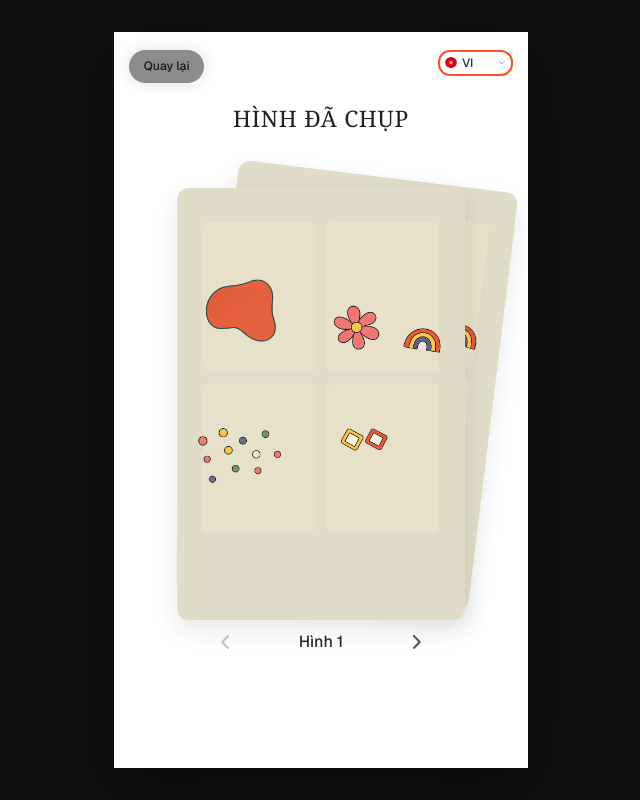
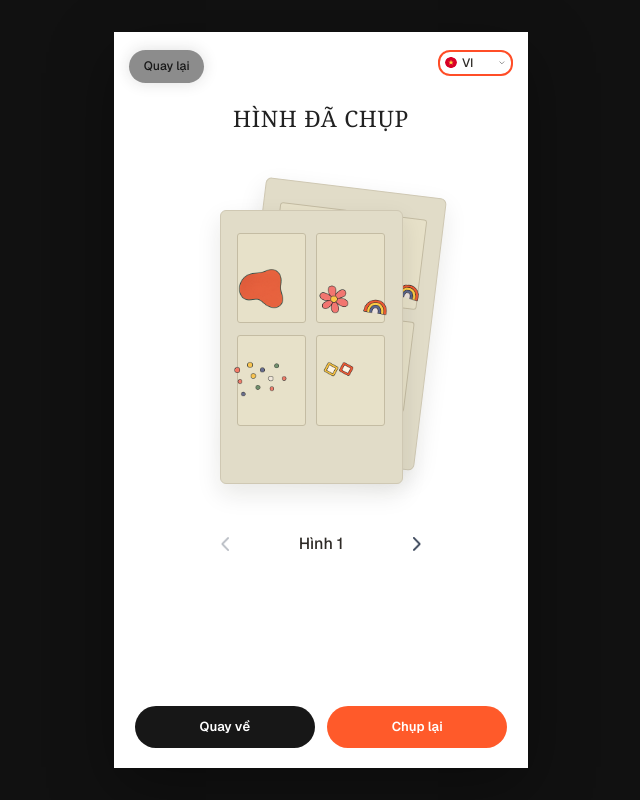
Before and after one commit to lahieuphong/btmt-photobooth, a Next.js app: page /captured in a window 1280 px wide. Shown: the whole page, without its empty margins (319-959 px from the left). Built offline with nearby package versions, Linux system fonts and the light colour scheme.

Commit message:
refactor(ui): extract shared PhotoboothFrameStack across frame flows
- add reusable PhotoboothFrameStack for layered frame card positioning

- migrate frame/print/captured pages to shared stack renderer

- align frame card border radius and bottom CTA styling

```diff
--- a/app/(photobooth)/captured/page.tsx
+++ b/app/(photobooth)/captured/page.tsx
@@ -7,6 +7,7 @@ import PhotoboothPageHeader from '@/src/features/photobooth/components/Photoboot
 import PhotoboothPageBody from '@/src/features/photobooth/components/PhotoboothPageBody'
 import PrimaryButton from '@/src/features/photobooth/components/PrimaryButton'
 import PhotoboothFrameArtwork from '@/src/features/photobooth/components/PhotoboothFrameArtwork'
+import PhotoboothFrameStack from '@/src/features/photobooth/components/PhotoboothFrameStack'
 import { PHOTOBOOTH_SCREEN_STATE_MAP } from '@/src/features/photobooth/config/screenState'
 import {
   getDefaultPhotoboothRuntimeSession,
@@ -22,16 +23,6 @@ import {
   PHOTOBOOTH_FRAME_ARROW_SRC,
 } from '@/src/features/photobooth/constants/framePreview'
 const FALLBACK_CAPTURED_MODES: PhotoboothLayoutPreviewMode[] = ['grid-4']
-
-type StackCardItem = {
-  key: string
-  mode: PhotoboothLayoutPreviewMode
-  left: string
-  top: string
-  rotate: string
-  width: string
-  zIndex: number
-}
 
 function buildCapturedModesFromSession(): PhotoboothLayoutPreviewMode[] {
   return buildPhotoboothPreviewModesFromSession()
@@ -59,93 +50,10 @@ function CapturedFrameCard({
   mode: PhotoboothLayoutPreviewMode
 }) {
   return (
-    <div className="relative h-full w-full overflow-hidden rounded-[12px] bg-[#E1DCC8] shadow-[0_10px_24px_rgba(34,30,4,0.10)]">
+    <div className="relative h-full w-full overflow-hidden rounded-[clamp(6px,1cqw,9px)] border border-[#CFC8B3] bg-[#E1DCC8] shadow-[0_10px_24px_rgba(34,30,4,0.10)]">
       <CapturedFrameArtwork mode={mode} />
     </div>
   )
-}
-
-function buildCapturedStackItems(
-  modes: PhotoboothLayoutPreviewMode[],
-  currentIndex: number
-): StackCardItem[] {
-  const safeModes = modes.length > 0 ? modes : FALLBACK_CAPTURED_MODES
-  const clampedIndex = Math.min(currentIndex, Math.max(safeModes.length - 1, 0))
-  const activeMode = safeModes[clampedIndex]
-
-  if (safeModes.length === 1) {
-    return [
-      {
-        key: `active-${clampedIndex}`,
-        mode: activeMode,
-        left: '10%',
-        top: '4%',
-        rotate: '0deg',
-        width: '80%',
-        zIndex: 30,
-      },
-    ]
-  }
-
-  if (safeModes.length === 2) {
-    const otherIndex = clampedIndex === 0 ? 1 : 0
-    const otherMode = safeModes[otherIndex]
-
-    return [
-      {
-        key: `back-${otherIndex}`,
-        mode: otherMode,
-        left: clampedIndex === 0 ? '20%' : '2%',
-        top: clampedIndex === 0 ? '2%' : '7%',
-        rotate: clampedIndex === 0 ? '7deg' : '-7deg',
-        width: '78%',
-        zIndex: 20,
-      },
-      {
-        key: `active-${clampedIndex}`,
-        mode: activeMode,
-        left: '10%',
-        top: '5%',
-        rotate: '0deg',
-        width: '80%',
-        zIndex: 30,
-      },
-    ]
-  }
-
-  const otherIndices = safeModes
-    .map((_, index) => index)
-    .filter((index) => index !== clampedIndex)
-
-  return [
-    {
-      key: `back-left-${otherIndices[0]}`,
-      mode: safeModes[otherIndices[0]],
-      left: '0%',
-      top: '8%',
-      rotate: '-6deg',
-      width: '78%',
-      zIndex: 10,
-    },
-    {
-      key: `back-right-${otherIndices[1]}`,
-      mode: safeModes[otherIndices[1]],
-      left: '21%',
-      top: '1%',
-      rotate: '7deg',
-      width: '78%',
-      zIndex: 20,
-    },
-    {
-      key: `active-${clampedIndex}`,
-      mode: activeMode,
-      left: '10%',
-      top: '4%',
-      rotate: '0deg',
-      width: '80%',
-      zIndex: 30,
-    },
-  ]
 }
 
 function CapturedFrameStack({
@@ -155,26 +63,12 @@ function CapturedFrameStack({
   modes: PhotoboothLayoutPreviewMode[]
   currentIndex: number
 }) {
-  const stackItems = buildCapturedStackItems(modes, currentIndex)
-
   return (
-    <div className="relative mx-auto h-[clamp(320px,54vh,430px)] w-[clamp(250px,84vw,360px)] max-w-full">
-      {stackItems.map((item) => (
-        <div
-          key={item.key}
-          className="absolute aspect-[678/1018]"
-          style={{
-            left: item.left,
-            top: item.top,
-            width: item.width,
-            transform: `rotate(${item.rotate})`,
-            zIndex: item.zIndex,
-          }}
-        >
-          <CapturedFrameCard mode={item.mode} />
-        </div>
-      ))}
-    </div>
+    <PhotoboothFrameStack
+      modes={modes}
+      selectedIndex={currentIndex}
+      renderCard={(mode) => <CapturedFrameCard mode={mode} />}
+    />
   )
 }
 
@@ -281,7 +175,7 @@ export default function CapturedPage() {
 
   return (
     <PhotoboothScreenShell>
-      <div className="flex min-h-[844px] flex-col">
+      <div className="flex h-full min-h-0 flex-col">
         <PhotoboothPageHeader
           title={screen.title}
           backHref={screen.backHref}
@@ -289,13 +183,13 @@ export default function CapturedPage() {
           languageLabel="VI"
         />
 
-        <PhotoboothPageBody className="flex min-h-0 flex-1 flex-col overflow-y-auto px-[5%] pt-[2%] pb-[3%]">
+        <PhotoboothPageBody className="flex min-h-0 flex-1 flex-col overflow-hidden px-[5%] pt-[2%] pb-[calc(16px+env(safe-area-inset-bottom))]">
           <div
-            className="mx-auto flex w-full max-w-[920px] flex-1 flex-col"
+            className="mx-auto grid h-full min-h-0 w-full max-w-[920px] flex-1 grid-rows-[minmax(0,1fr)_auto]"
             style={{ containerType: 'inline-size' }}
           >
-            <div className="flex flex-1 flex-col items-center">
-              <div className="w-full max-w-[430px]">
+            <div className="flex min-h-0 flex-1 flex-col items-center overflow-y-auto overflow-x-visible">
+              <div className="w-full max-w-[min(430px,92vw)] px-[clamp(6px,1.2cqw,12px)] pt-[clamp(8px,1.6cqw,16px)]">
                 <CapturedFrameStack
                   modes={visibleCapturedModes}
                   currentIndex={currentImageIndex}
@@ -313,7 +207,8 @@ export default function CapturedPage() {
               </div>
             </div>
 
-            <div className="mt-auto grid grid-cols-2 gap-[clamp(12px,2cqw,16px)] pt-[clamp(24px,4cqw,36px)]">
+            <div className="z-10 mt-2 shrink-0 pt-3 pb-[calc(4px+env(safe-area-inset-bottom))]">
+              <div className="grid grid-cols-2 gap-[clamp(12px,2cqw,16px)]">
               <PrimaryButton
                 href={screen.secondaryActionHref}
                 variant="secondary"
@@ -325,6 +220,7 @@ export default function CapturedPage() {
               <PrimaryButton href={screen.nextHref} fullWidth>
                 {screen.primaryActionLabel}
               </PrimaryButton>
+              </div>
             </div>
           </div>
         </PhotoboothPageBody>
--- a/src/features/photobooth/components/PhotoboothFrameArtwork.tsx
+++ b/src/features/photobooth/components/PhotoboothFrameArtwork.tsx
@@ -43,7 +43,7 @@ function FramePhotoSlot({
   return (
     <div
       className={[
-        'relative overflow-hidden rounded-[clamp(6px,0.95cqw,10px)]',
+        'relative overflow-hidden rounded-[clamp(3px,0.55cqw,6px)] border border-[#C4BCA3]',
         slotBackground === 'gradient'
           ? 'bg-[linear-gradient(180deg,#EAE5D0_0%,#E7E1C9_100%)]'
           : 'bg-[#E7E1C9]',
@@ -63,19 +63,21 @@ function FramePhotoLayout({
   slotBackground?: 'solid' | 'gradient'
 }) {
   if (mode === 'vertical-4') {
+    const containerClass = compact
+      ? 'h-[82%] gap-[clamp(2px,0.4cqw,4px)]'
+      : 'h-[86%] gap-[clamp(8px,1.1cqw,14px)]'
+
     return (
       <div
         className={[
-          'mx-auto grid h-full content-start grid-cols-1',
-          compact
-            ? 'w-[56%] gap-[clamp(5px,0.7cqw,9px)]'
-            : 'w-[54%] gap-[clamp(8px,1.1cqw,14px)]',
+          'grid w-full grid-cols-1 grid-rows-4',
+          containerClass,
         ].join(' ')}
       >
         {Array.from({ length: 4 }).map((_, index) => (
           <FramePhotoSlot
             key={index}
-            className="aspect-[185/98]"
+            className="h-full"
             slotBackground={slotBackground}
           />
         ))}
@@ -89,7 +91,7 @@ function FramePhotoLayout({
         className={[
           'grid h-full grid-cols-2 content-start',
           compact
-            ? 'gap-x-[clamp(6px,0.9cqw,10px)] gap-y-[clamp(6px,0.9cqw,10px)]'
+            ? 'gap-x-[clamp(2px,0.4cqw,4px)] gap-y-[clamp(2px,0.4cqw,4px)]'
             : 'gap-x-[clamp(8px,1.1cqw,14px)] gap-y-[clamp(8px,1.1cqw,14px)]',
         ].join(' ')}
       >
@@ -109,7 +111,7 @@ function FramePhotoLayout({
       className={[
         'grid h-full grid-cols-2 content-start',
         compact
-          ? 'gap-x-[clamp(7px,1cqw,12px)] gap-y-[clamp(9px,1.2cqw,14px)]'
+          ? 'gap-x-[clamp(2px,0.4cqw,4px)] gap-y-[clamp(2px,0.4cqw,4px)]'
           : 'gap-x-[clamp(10px,1.2cqw,16px)] gap-y-[clamp(12px,1.5cqw,18px)]',
       ].join(' ')}
     >
--- /dev/null
+++ b/src/features/photobooth/components/PhotoboothFrameStack.tsx
@@ -0,0 +1,98 @@
+import type { ReactNode } from 'react'
+import type { PhotoboothLayoutPreviewMode } from '@/src/features/photobooth/utils/layoutPreview'
+
+type StackPosition = {
+  left: string
+  top: string
+  rotate: string
+  zIndex: number
+}
+
+const PHOTOBOOTH_FRAME_STACK_POSITIONS_BY_COUNT: Record<number, StackPosition[]> = {
+  1: [{ left: '12%', top: '8%', rotate: '0deg', zIndex: 30 }],
+  2: [
+    { left: '8%', top: '11%', rotate: '0deg', zIndex: 30 },
+    { left: '20%', top: '4%', rotate: '7deg', zIndex: 20 },
+  ],
+  3: [
+    { left: '8%', top: '12%', rotate: '0deg', zIndex: 30 },
+    { left: '20%', top: '7%', rotate: '6deg', zIndex: 20 },
+    { left: '32%', top: '3%', rotate: '10deg', zIndex: 10 },
+  ],
+}
+
+type PhotoboothFrameStackProps = {
+  modes: PhotoboothLayoutPreviewMode[]
+  selectedIndex?: number
+  rootClassName?: string
+  containerClassName?: string
+  itemClassName?: string
+  renderCard: (
+    mode: PhotoboothLayoutPreviewMode,
+    options: { index: number; isFront: boolean }
+  ) => ReactNode
+}
+
+function buildOrderedModes(
+  modes: PhotoboothLayoutPreviewMode[],
+  selectedIndex: number
+): PhotoboothLayoutPreviewMode[] {
+  const visibleModes = modes.slice(0, 3)
+
+  if (visibleModes.length <= 1) {
+    return visibleModes
+  }
+
+  const clampedIndex = Math.min(
+    Math.max(selectedIndex, 0),
+    visibleModes.length - 1
+  )
+
+  if (clampedIndex === 0) {
+    return visibleModes
+  }
+
+  const orderedModes = [...visibleModes]
+  const selectedMode = orderedModes[clampedIndex]
+  orderedModes[clampedIndex] = orderedModes[0]
+  orderedModes[0] = selectedMode
+
+  return orderedModes
+}
+
+export default function PhotoboothFrameStack({
+  modes,
+  selectedIndex = 0,
+  rootClassName = 'relative mx-auto',
+  containerClassName = 'w-[clamp(150px,min(56vw,30svh),270px)] aspect-[74/100] max-w-full',
+  itemClassName = 'aspect-[678/1018] w-[76%]',
+  renderCard,
+}: PhotoboothFrameStackProps) {
+  const orderedModes = buildOrderedModes(modes, selectedIndex)
+  const positions =
+    PHOTOBOOTH_FRAME_STACK_POSITIONS_BY_COUNT[orderedModes.length] ??
+    PHOTOBOOTH_FRAME_STACK_POSITIONS_BY_COUNT[1]
+
+  return (
+    <div className={[rootClassName, containerClassName].join(' ')}>
+      {orderedModes.map((mode, index) => {
+        const position = positions[index]
+
+        return (
+          <div
+            key={`${mode}-${index}`}
+            className={['absolute', itemClassName].join(' ')}
+            style={{
+              left: position.left,
+              top: position.top,
+              transform: `rotate(${position.rotate})`,
+              zIndex: position.zIndex,
+            }}
+          >
+            {renderCard(mode, { index, isFront: index === 0 })}
+          </div>
+        )
+      })}
+    </div>
+  )
+}
```
Also changed, not shown: app/(photobooth)/frame/page.tsx (+40 -23 lines), app/(photobooth)/print/page.tsx (+13 -47 lines).
